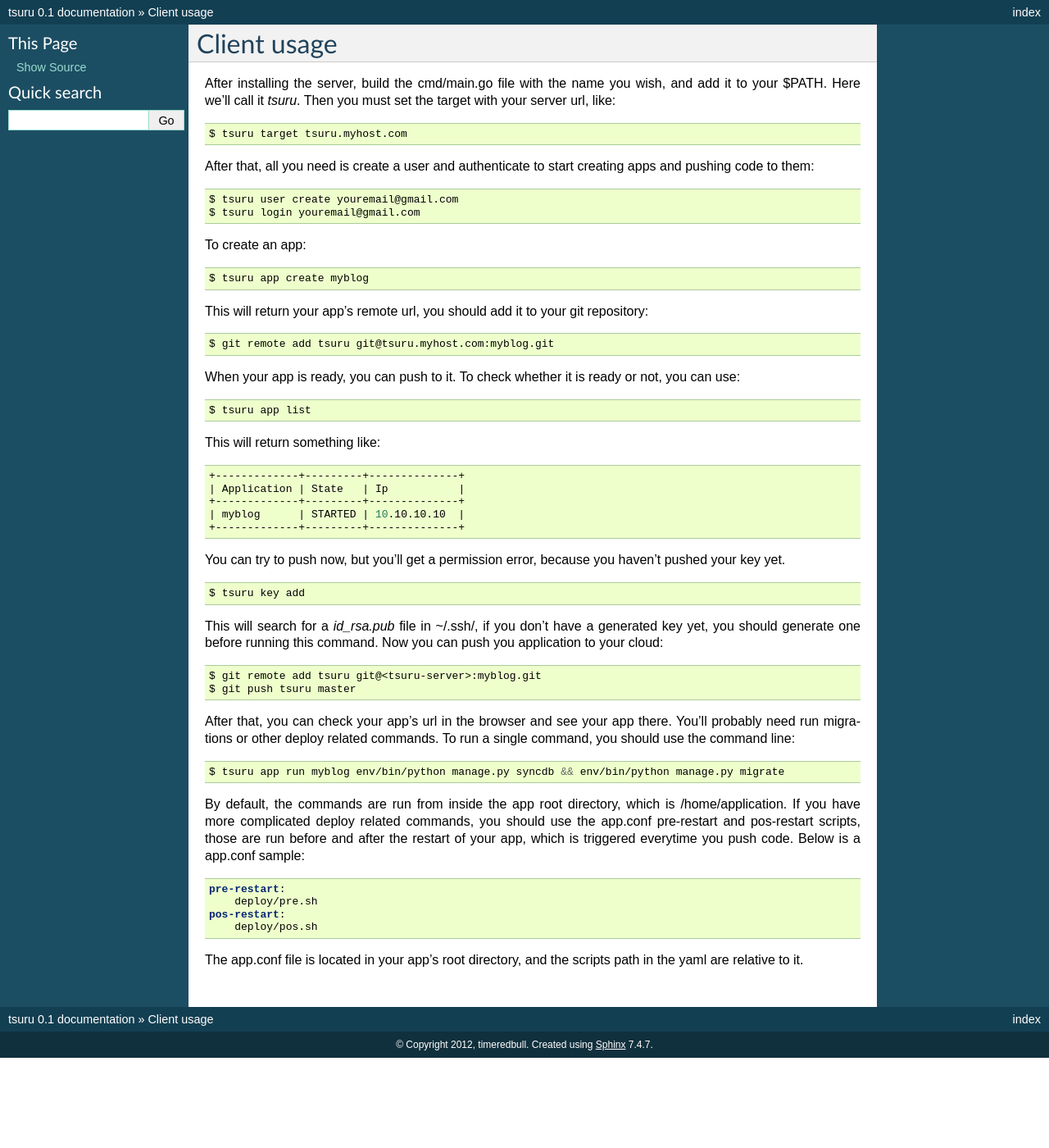
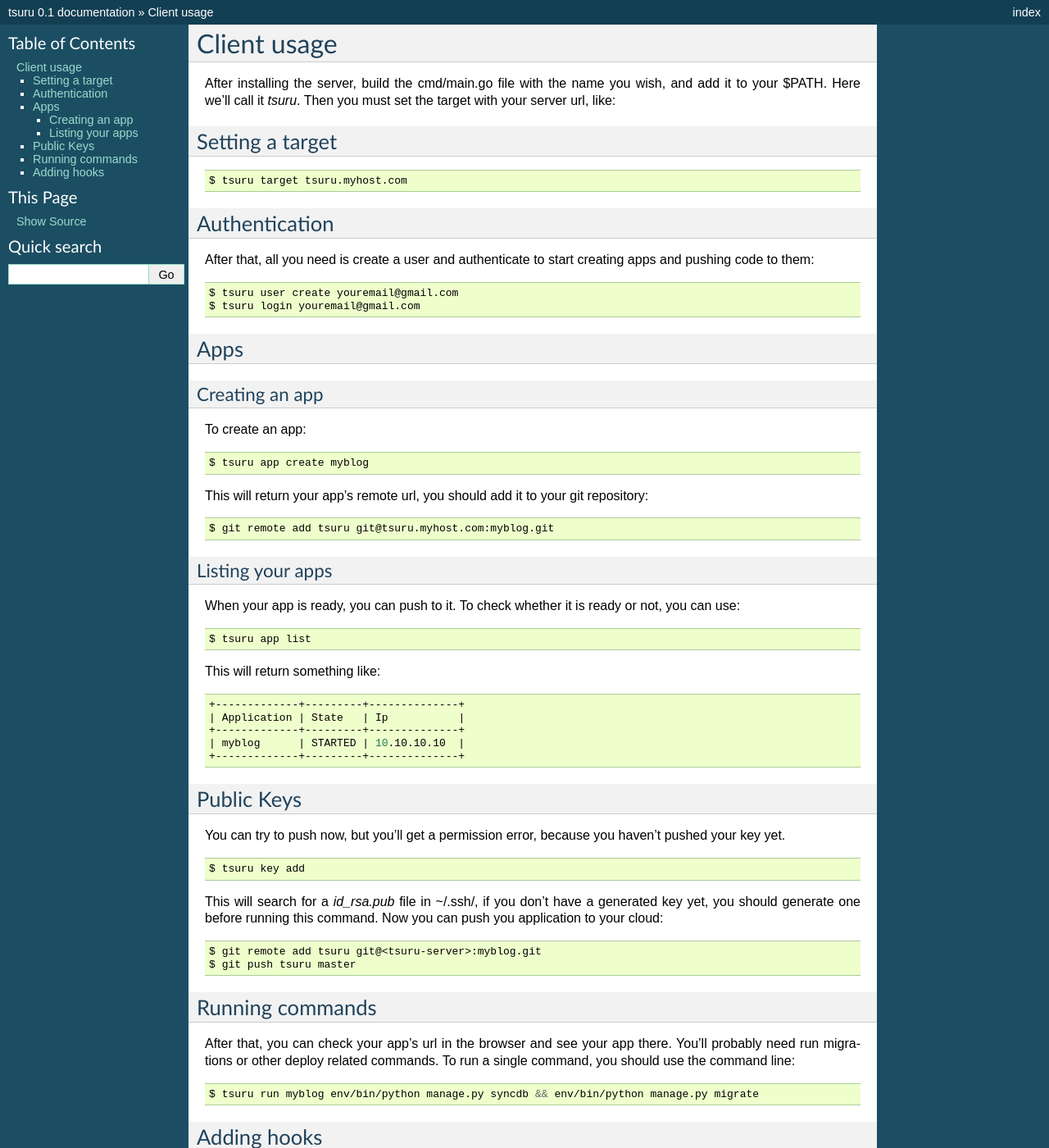
Before and after one commit to tsuru/tsuru, a Sphinx documentation site: the page built from docs/apps/client/usage.rst, in a window 1280 px wide and 1400 px high. Shown: the whole window at 82% size. Built offline with Sphinx 7.4.7, drawn with Linux system fonts in a browser that asks for light colours.

Commit message:
updated the tsuru usage docs

```diff
--- a/docs/apps/client/usage.rst
+++ b/docs/apps/client/usage.rst
@@ -5,11 +5,17 @@ Client usage
 After installing the server, build the cmd/main.go file with the name you wish, and add it to your $PATH. Here we'll call it `tsuru`.
 Then you must set the target with your server url, like:
 
+Setting a target
+================
+
 .. highlight:: bash
 
 ::
 
     $ tsuru target tsuru.myhost.com
+
+Authentication
+==============
 
 After that, all you need is create a user and authenticate to start creating apps and pushing code to them:
 
@@ -19,6 +25,12 @@ After that, all you need is create a user and authenticate to start creating app
 
     $ tsuru user create youremail@gmail.com
     $ tsuru login youremail@gmail.com
+
+Apps
+====
+
+Creating an app
+---------------
 
 To create an app:
 
@@ -35,6 +47,9 @@ This will return your app's remote url, you should add it to your git repository
 ::
 
     $ git remote add tsuru git@tsuru.myhost.com:myblog.git
+
+Listing your apps
+-----------------
 
 When your app is ready, you can push to it. To check whether it is ready or not, you can use:
 
@@ -56,6 +71,9 @@ This will return something like:
     | myblog      | STARTED | 10.10.10.10  |
     +-------------+---------+--------------+
 
+Public Keys
+===========
+
 You can try to push now, but you'll get a permission error, because you haven't pushed your key yet.
 
 .. highlight:: bash
@@ -74,6 +92,9 @@ Now you can push you application to your cloud:
     $ git remote add tsuru git@<tsuru-server>:myblog.git
     $ git push tsuru master
 
+Running commands
+================
+
 After that, you can check your app's url in the browser and see your app there. You'll probably need run migrations or other deploy related commands.
 To run a single command, you should use the command line:
 
@@ -81,7 +102,10 @@ To run a single command, you should use the command line:
 
 ::
 
-    $ tsuru app run myblog env/bin/python manage.py syncdb && env/bin/python manage.py migrate
+    $ tsuru run myblog env/bin/python manage.py syncdb && env/bin/python manage.py migrate
+
+Adding hooks
+============
 
 By default, the commands are run from inside the app root directory, which is /home/application. If you have more complicated deploy related commands,
 you should use the app.conf pre-restart and pos-restart scripts, those are run before and after the restart of your app, which is triggered everytime you push code.
```
